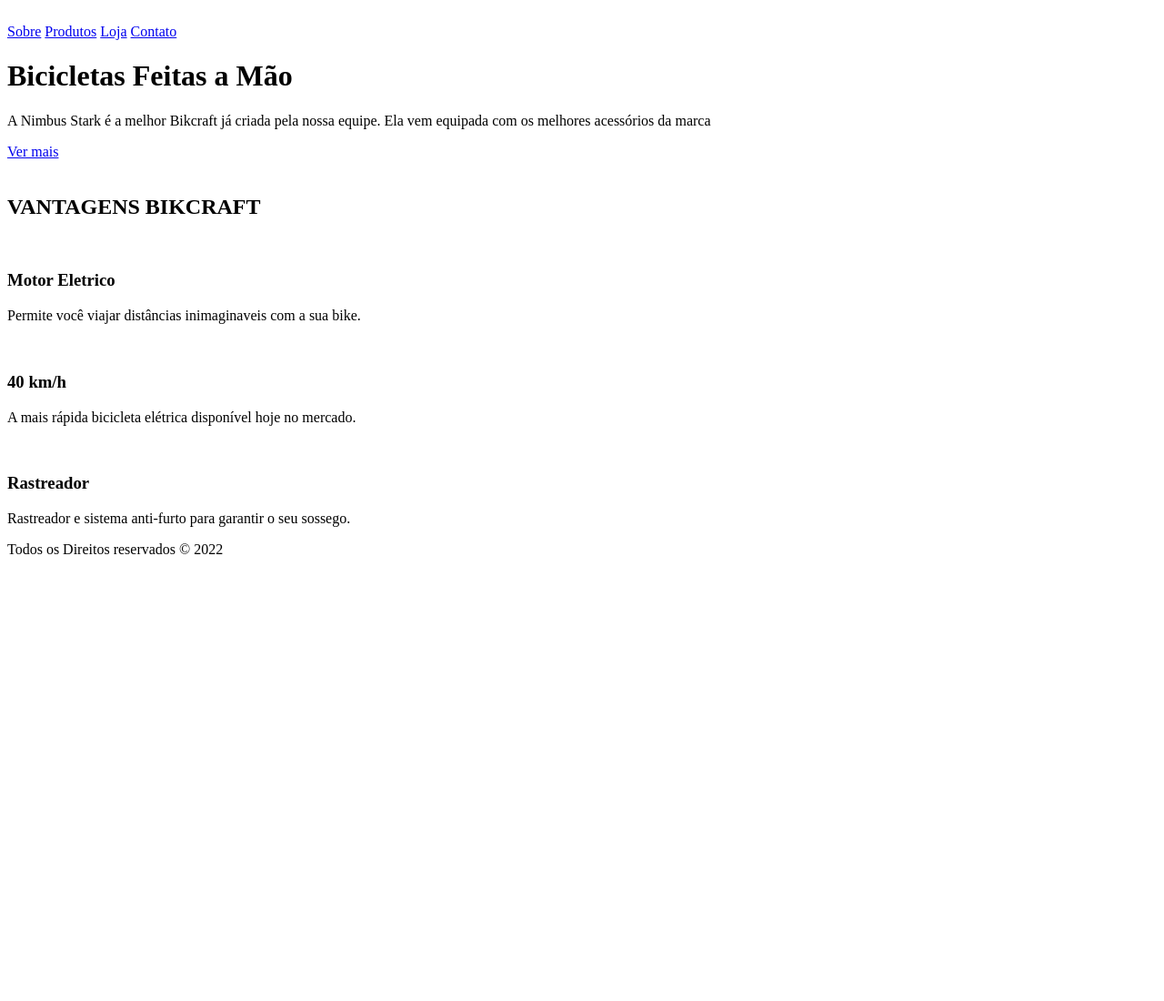
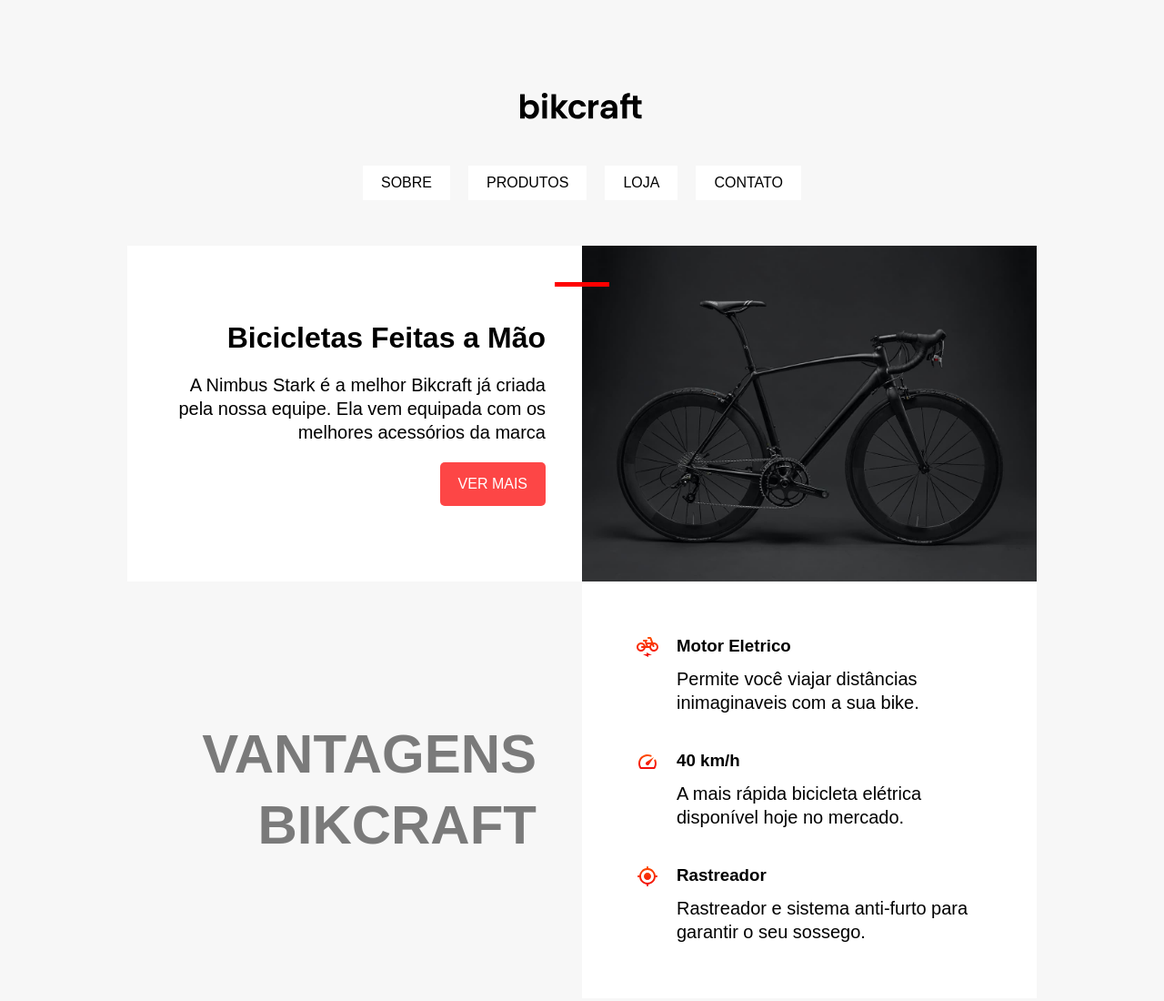
Before and after one commit to AlexavierDev/BikCraft-Landing-Page, a plain HTML site: page index.html in a window 1280 px wide. Shown: the top 1100 px of the page at 91% size. Before the commit the page ends 800 px from the top, so only its background shows below. Drawn offline with Linux system fonts and the light colour scheme; the site is published under a folder, as on GitHub Pages, so addresses that start at the root find nothing.

Commit message:
changed path of folders CSS and IMG

```diff
--- a/index.html
+++ b/index.html
@@ -5,14 +5,14 @@
     <meta charset="UTF-8">
     <meta http-equiv="X-UA-Compatible" content="IE=edge">
     <meta name="viewport" content="width=device-width, initial-scale=1.0">
-    <link rel="stylesheet" href="/style.css">
-    <link rel="stylesheet" href="/responsive.css">
+    <link rel="stylesheet" href="style.css">
+    <link rel="stylesheet" href="responsive.css">
     <title>BikeCraft</title>
 </head>
 
 <body>
 
-    <img class='marca' src="/img/bikcraft.svg" alt="">
+    <img class='marca' src="img/bikcraft.svg" alt="">
 
     <div class="menu">
         <a href="#">Sobre</a>
@@ -29,23 +29,23 @@
                 acessórios da marca</p>
             <a class="botao" href="#">Ver mais</a>
         </div>
-        <img class="bike" src="/img/bicicleta.jpg" alt="">
+        <img class="bike" src="img/bicicleta.jpg" alt="">
 
         <h2 class="vantagemTitulo">VANTAGENS BIKCRAFT</h2>
 
         <div class="vantagens">
             <div class="item-vantagem">
-                <img src="/img/eletrica.svg" alt="">
+                <img src="img/eletrica.svg" alt="">
                 <h3>Motor Eletrico</h3>
                 <p>Permite você viajar distâncias inimaginaveis com a sua bike.</p>
             </div>
             <div class="item-vantagem">
-                <img src="/img/velocidade.svg" alt="">
+                <img src="img/velocidade.svg" alt="">
                 <h3>40 km/h</h3>
                 <p>A mais rápida bicicleta elétrica disponível hoje no mercado.</p>
             </div>
             <div class="item-vantagem">
-                <img src="/img/rastreador.svg" alt="">
+                <img src="img/rastreador.svg" alt="">
                 <h3>Rastreador </h3>
                 <p>Rastreador e sistema anti-furto para garantir o seu sossego.</p>
             </div>
```
